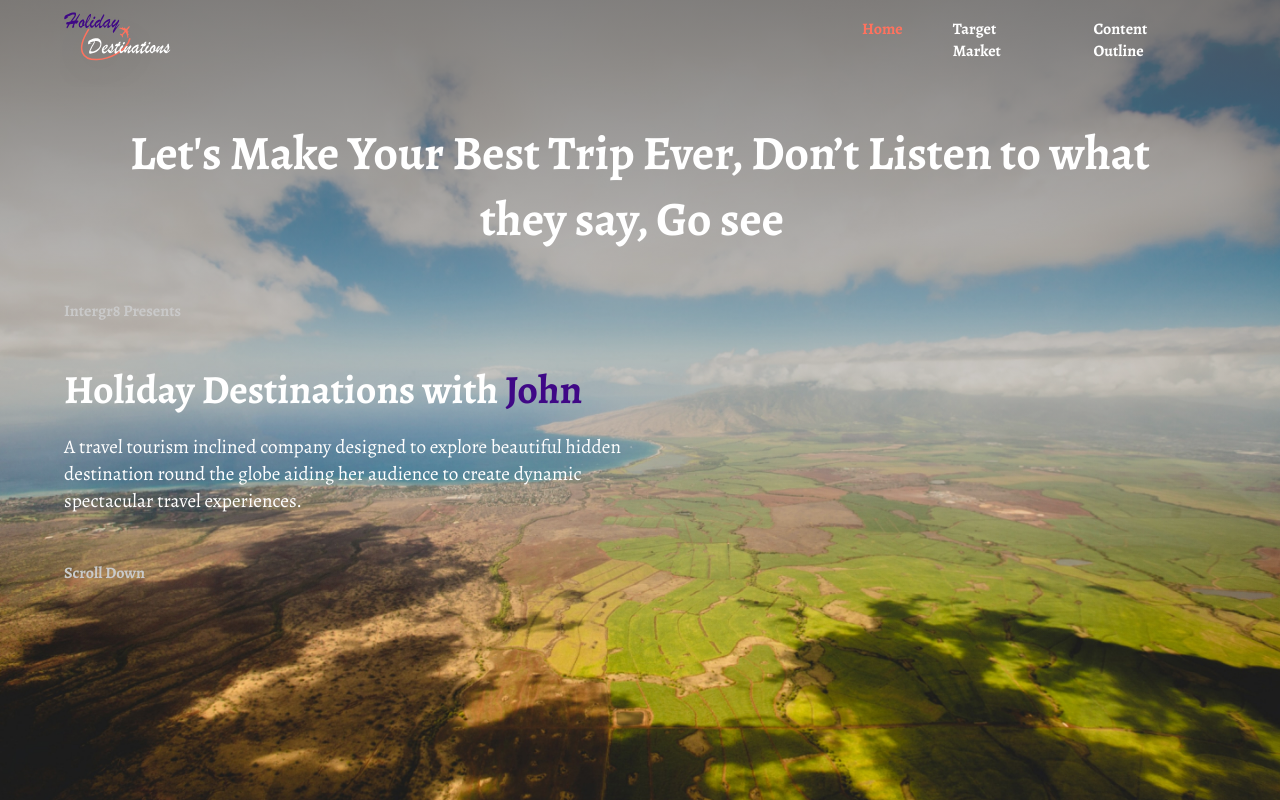
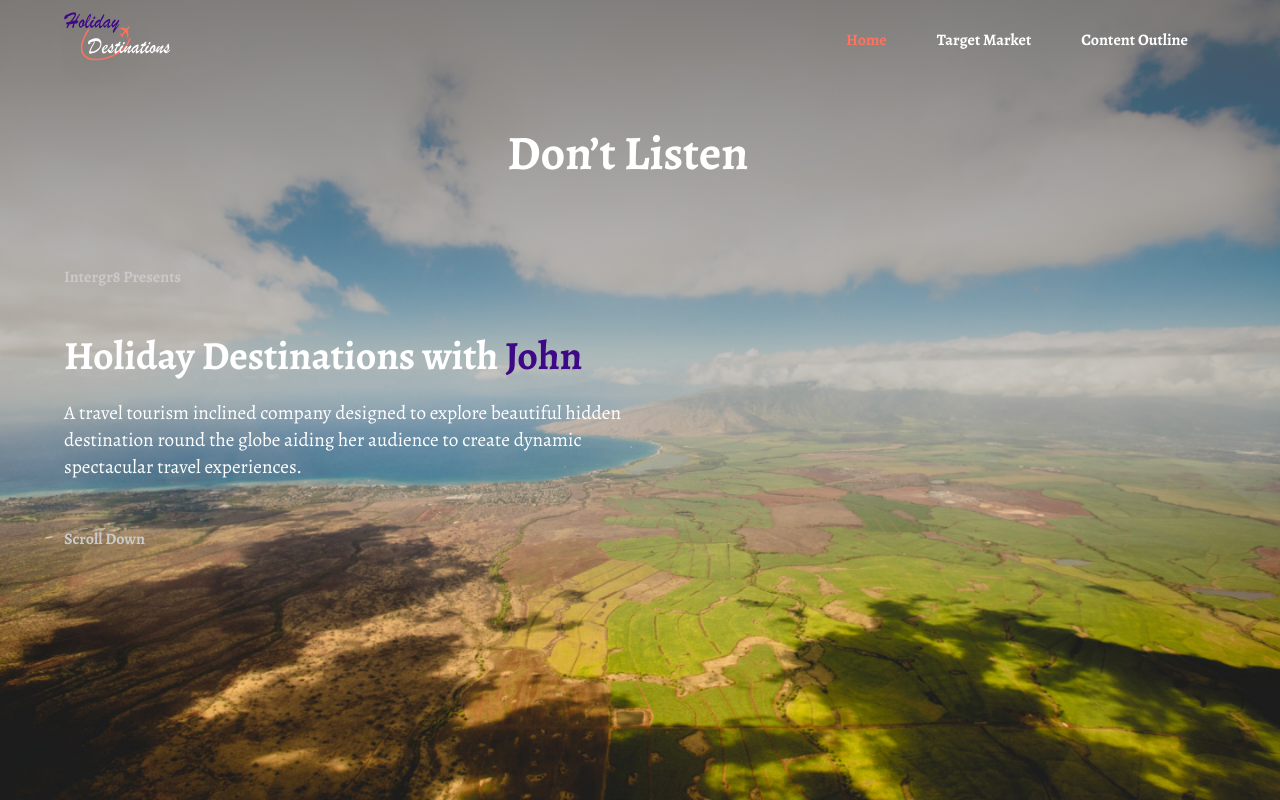
Before and after one commit to rigAITe/Holiday-Destination, a React (Create React App) app: page / in a window 1280 px wide. Built offline with nearby package versions, Linux system fonts and the light colour scheme.

Commit message:
make it better

```diff
--- a/src/components/mainHeader.js
+++ b/src/components/mainHeader.js
@@ -9,7 +9,7 @@ const MainHeader = () => {
             <div className="inner-header">
                 <div className="reveal">
                     <h2><Typical
-                        steps={['', 1000,"Let's Make Your Best Trip Ever, Don’t Listen to what they say, Go see", 3000]}
+                        steps={["Let's Make Your Best Trip Ever", 1000," Don’t Listen to what they say, Go see", 3000]}
                         loop={Infinity}
                         // wrapper="p"
                         />
--- a/src/components/style.scss
+++ b/src/components/style.scss
@@ -42,7 +42,7 @@
 }
 
 .sub-header{
-  padding-top: 6vh;
+  padding-top: 10vh;
   & h2{
     padding-top: 5vh;
     padding-bottom: 2vh;
@@ -64,7 +64,9 @@
 
 
 @media (min-width: 576px) and  (max-width: 767px) {
-
+  .sub-header{
+    padding-top: 6vh;
+  }
 }
 
 @media (min-width: 768px) and (max-width: 1024px){
--- a/src/header/header.scss
+++ b/src/header/header.scss
@@ -156,12 +156,12 @@
 
 @media (min-width: 769px) and  (max-width: 1024px){
   .nav-options {
-      padding-left: 23rem;
+      padding-left: 21rem;
   }
 }
 
 @media  (min-width: 1025px) and (max-width: 1440px){
     .nav-options {
-        padding-left: 42rem;
+        padding-left: 41rem;
     }
 }
```
Also changed, not shown: 1 other file (tests, documents, lock files or other folders).
